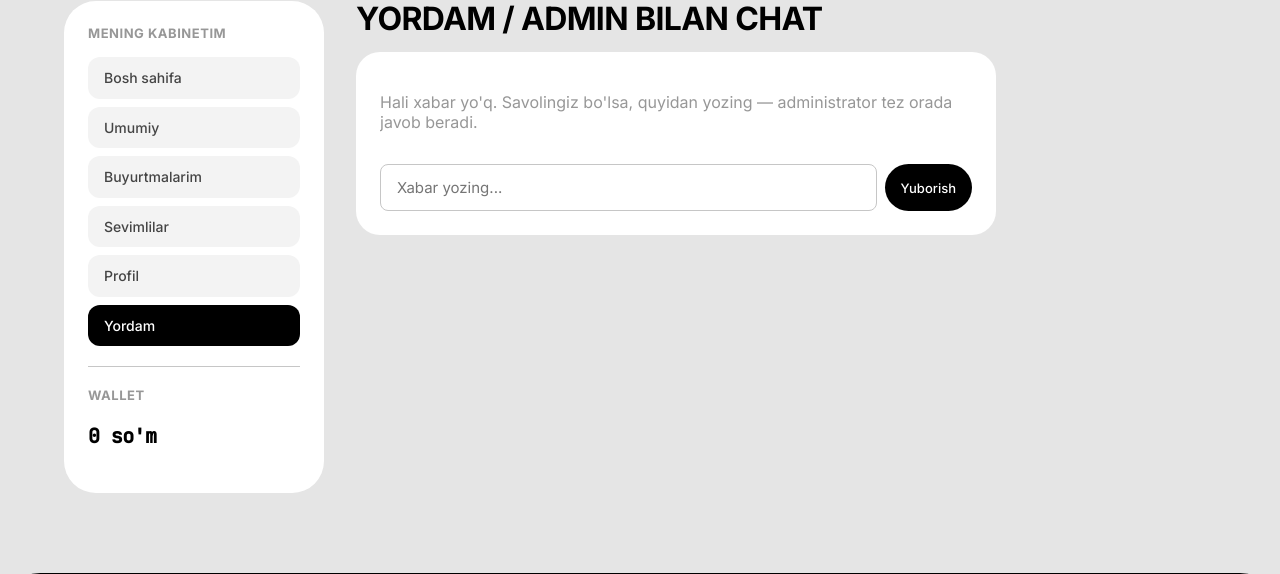
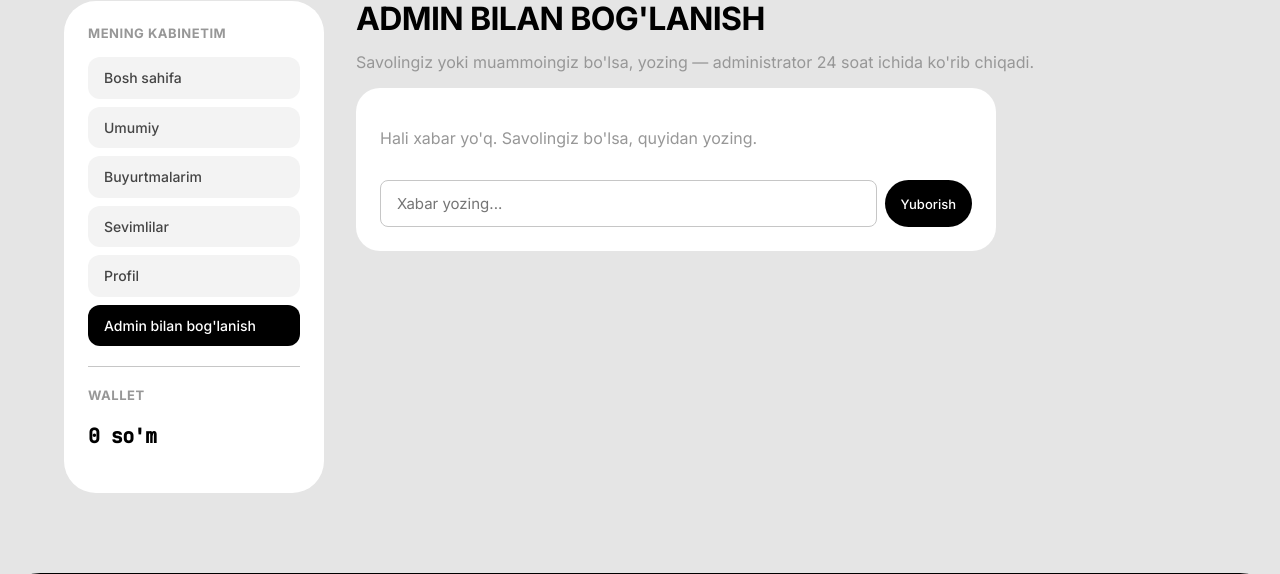
Before and after one commit to abdulazizshukurov872/cakebar, a Django app: page /chat/ in a window 1280 px wide. Shown: the part 118-692 px from the top of the page. Run offline with Django 5.2, Linux system fonts and the light colour scheme; the visitor is signed in with stand-in values (Sample User, id 1); data comes from the database, SQL or seed files in the repository; data that the repository does not hold is empty.

Commit message:
Simplify contact-admin chat: rename, add 24h response message
Sidebar link renamed from "Yordam" to "Admin bilan bog'lanish". After
sending a message, the customer now sees a confirmation that admin
will review it within 24 hours (both as a flash message and as
standing copy above the thread).

Co-Authored-By: Claude Sonnet 5 <noreply@anthropic.com>

```diff
--- a/support/views.py
+++ b/support/views.py
@@ -1,3 +1,4 @@
+from django.contrib import messages
 from django.contrib.auth.decorators import login_required, user_passes_test
 from django.db.models import Max, Q, Count
 from django.shortcuts import get_object_or_404, redirect, render
@@ -25,6 +26,7 @@ def customer_chat(request):
             telegram.notify_admins(
                 f"💬 Yangi xabar ({request.user.phone or request.user.username}):\n{text[:300]}"
             )
+            messages.success(request, "Xabaringiz yuborildi. Administrator 24 soat ichida ko'rib chiqadi.")
         return redirect("customer_chat")
 
     ChatMessage.objects.filter(customer=request.user, is_from_admin=True, read_by_customer=False) \
--- a/templates/dashboard/account_layout.html
+++ b/templates/dashboard/account_layout.html
@@ -10,7 +10,7 @@
       <a class="sidebar-link {% if active == 'orders' %}active{% endif %}" href="{% url 'order_list' %}">{% t "my_orders" %}</a>
       <a class="sidebar-link {% if active == 'favorites' %}active{% endif %}" href="{% url 'favorite_list' %}">{% t "favorites" %}</a>
       <a class="sidebar-link {% if active == 'profile' %}active{% endif %}" href="{% url 'profile' %}">{% t "profile" %}</a>
-      <a class="sidebar-link {% if active == 'chat' %}active{% endif %}" href="{% url 'customer_chat' %}">Yordam{% if unread_chat_count %} ({{ unread_chat_count }}){% endif %}</a>
+      <a class="sidebar-link {% if active == 'chat' %}active{% endif %}" href="{% url 'customer_chat' %}">Admin bilan bog'lanish{% if unread_chat_count %} ({{ unread_chat_count }}){% endif %}</a>
       <div class="sidebar-divider"></div>
       <h3>Wallet</h3>
       <p class="mono" style="font-size:20px;font-weight:700;">{{ user.balance|floatformat:0 }} so'm</p>
--- a/templates/support/customer_chat.html
+++ b/templates/support/customer_chat.html
@@ -1,7 +1,8 @@
 {% extends "dashboard/account_layout.html" %}
 {% load i18n_extra %}
 {% block account_content %}
-<h1 class="heading" style="margin-bottom:16px;">Yordam / Admin bilan chat</h1>
+<h1 class="heading" style="margin-bottom:8px;">Admin bilan bog'lanish</h1>
+<p style="color:var(--color-smoke);margin-bottom:16px;">Savolingiz yoki muammoingiz bo'lsa, yozing — administrator 24 soat ichida ko'rib chiqadi.</p>
 <div class="card" style="max-width:640px;">
   <div style="max-height:420px;overflow-y:auto;display:flex;flex-direction:column;gap:10px;margin-bottom:16px;">
     {% for m in chat_messages %}
@@ -14,7 +15,7 @@
         </div>
       </div>
     {% empty %}
-      <p style="color:var(--color-smoke);">Hali xabar yo'q. Savolingiz bo'lsa, quyidan yozing — administrator tez orada javob beradi.</p>
+      <p style="color:var(--color-smoke);">Hali xabar yo'q. Savolingiz bo'lsa, quyidan yozing.</p>
     {% endfor %}
   </div>
   <form method="post" style="display:flex;gap:8px;">
```
